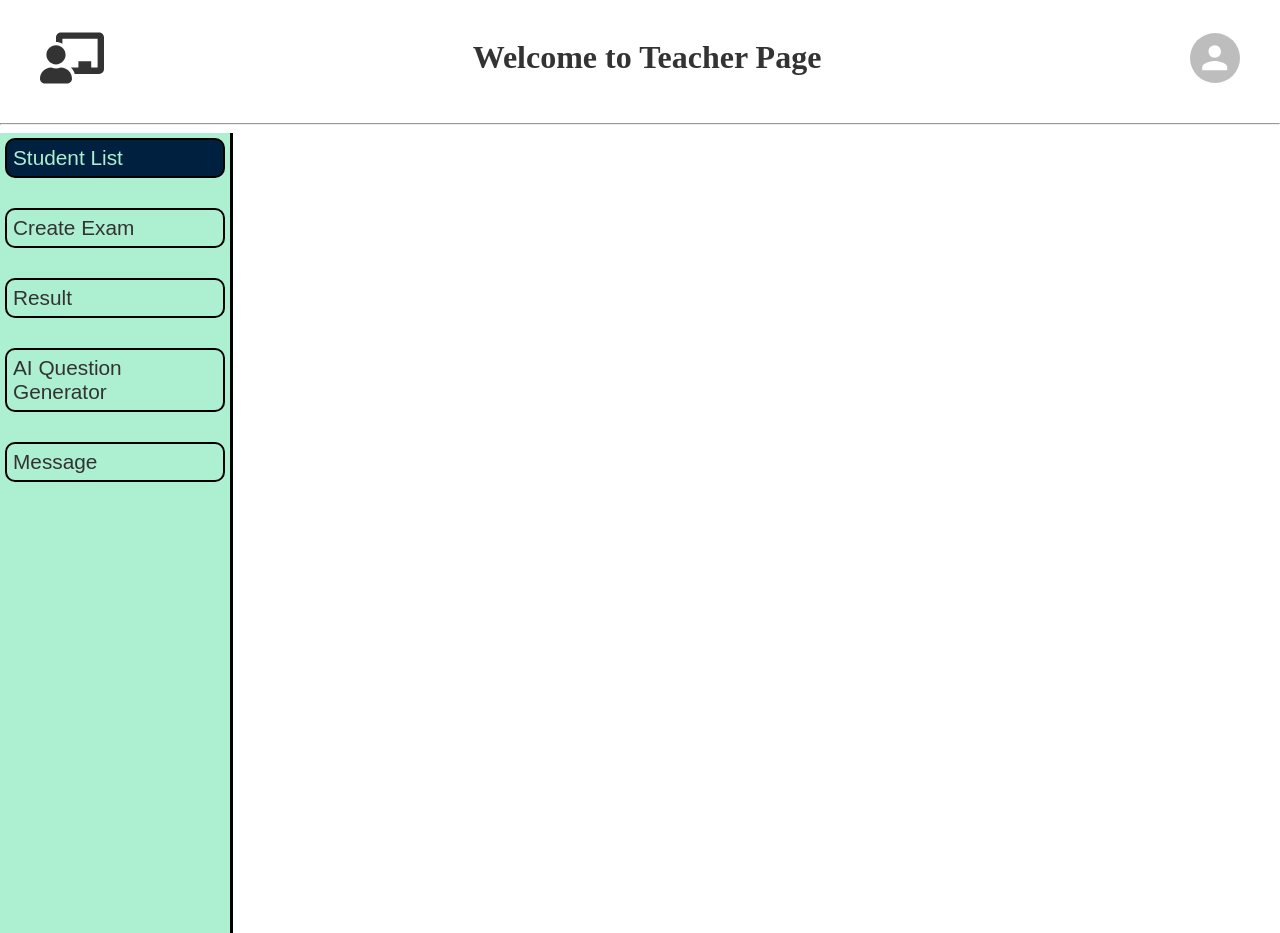
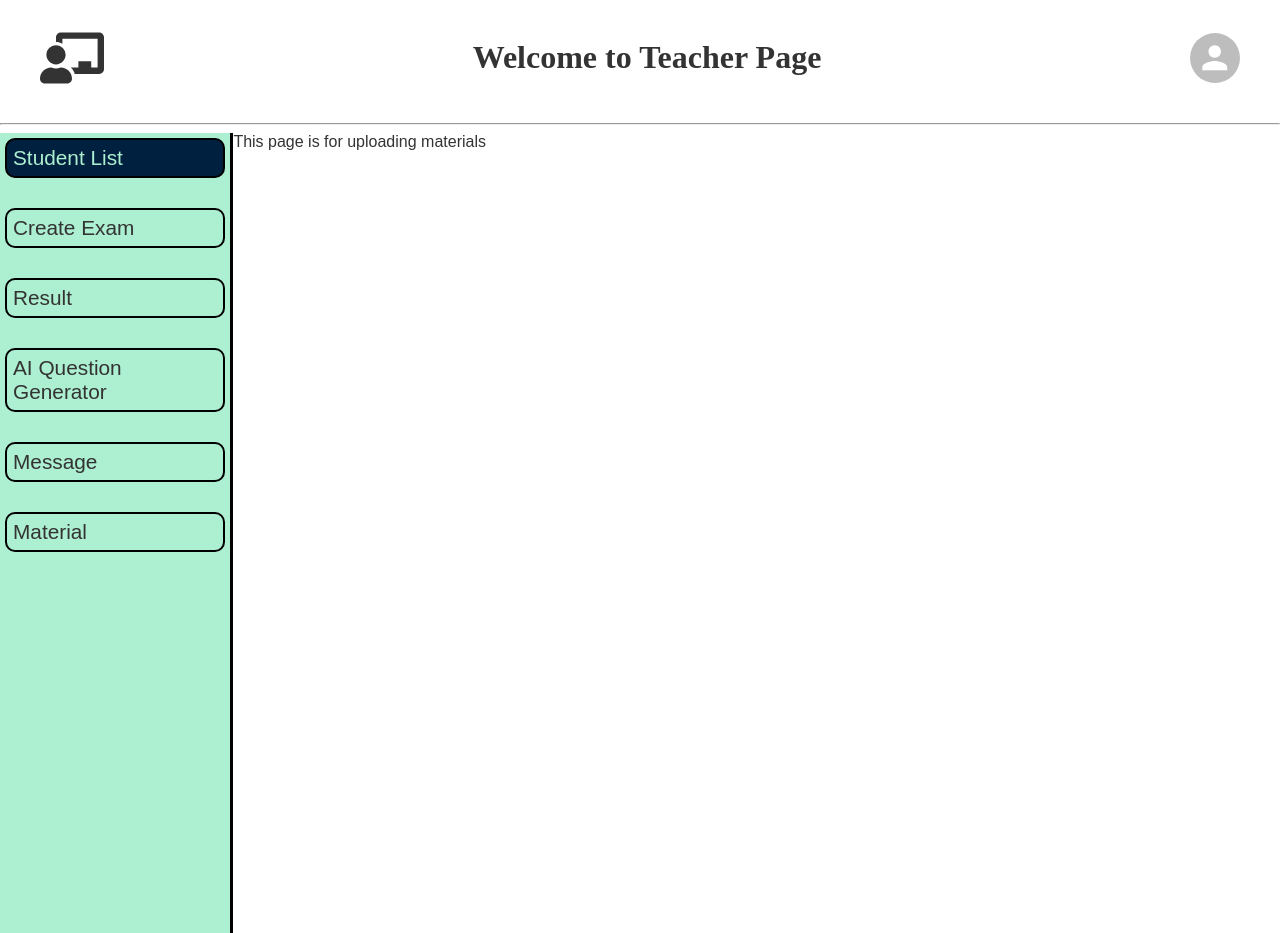
Before and after one commit to CodeExplorer4267/online_exam_new, a React (Vite) app in the folder client/: page /teacher/material in a window 1280 px wide. Built offline with nearby package versions, Linux system fonts and the light colour scheme; no server answers.

Commit message:
commit27

```diff
--- a/client/src/component/TeacherPage/SidebarTea/SidebarTeacher.jsx
+++ b/client/src/component/TeacherPage/SidebarTea/SidebarTeacher.jsx
@@ -28,6 +28,11 @@ const SidebarTeacher = () => {
             <div className={`option ${activeoption==='chat' ? 'active':''}`} onClick={()=>{
                handleNavigation('chat')
             }}>Message</div>
+            <div className={`option ${activeoption==='material' ? 'active':''}`} onClick={()=>{
+               handleNavigation('material')
+            }}>
+                Material
+            </div>
         </div>
     </div>
   )
--- a/client/src/component/TeacherPage/Teacher.jsx
+++ b/client/src/component/TeacherPage/Teacher.jsx
@@ -12,6 +12,7 @@ import Answers_indi from "./teacher_pages/answers/answers_indivitual/Answers_ind
 import EachStudentAnswer from "./teacher_pages/answers/answer_stu_indi/EachStudentAnswer";
 import Generate from "./teacher_pages/AI_Q_generator/Generate";
 import Chat_container from "./teacher_pages/chat_with_stu/Chat_container";
+import Material from "./teacher_pages/materials/Material";
 
 
 const TeacherPage = () => {
@@ -29,6 +30,7 @@ const TeacherPage = () => {
                  <Route path="result/attempted/:examId/answer/:studentId" element={<EachStudentAnswer/>}/>
                  <Route path="question-generator" element={<Generate/>}/>
                  <Route path="chat/*" element={<Chat_container/>}/>
+                 <Route path="material" element={<Material/>}/>
               </Routes>
         </div>
     </div>
--- /dev/null
+++ b/client/src/component/TeacherPage/teacher_pages/materials/Material.jsx
@@ -0,0 +1,11 @@
+import React from 'react'
+
+const Material = () => {
+  return (
+    <div>
+       This page is for uploading materials
+    </div>
+  )
+}
+
+export default Material
```
Also changed, not shown: client/src/component/TeacherPage/teacher_pages/materials/Material.css (added).
